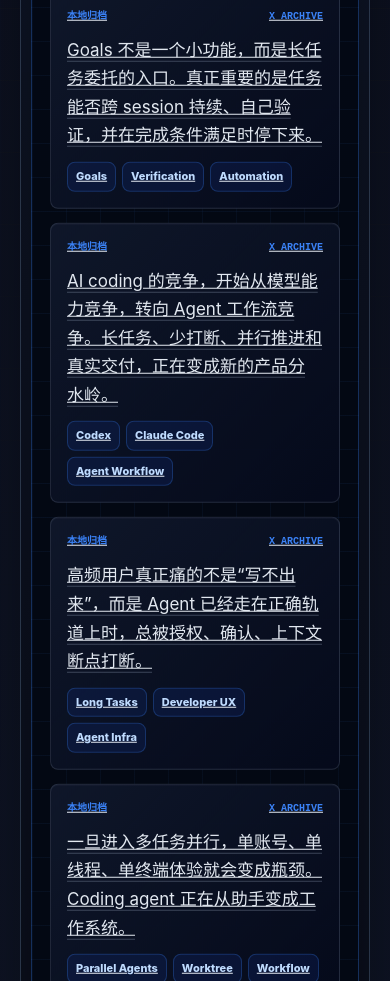
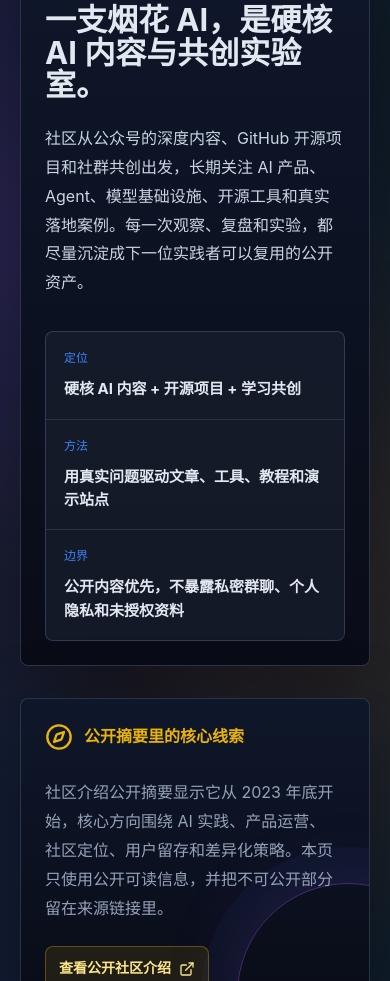
Before and after one commit to yizhiyanhua-ai/fireworks, a React (Vite) app: page / in a window 390 px wide. Shown: the part 3200-4181 px from the top of the page. Built offline with nearby package versions, Linux system fonts and the light colour scheme.

Commit message:
Add X feed updater and 20 item snapshot

```diff
--- a/package.json
+++ b/package.json
@@ -7,6 +7,7 @@
     "dev": "vite --host 0.0.0.0",
     "build": "vite build",
     "preview": "vite preview --host 0.0.0.0",
+    "sync:x-feed": "node scripts/sync-x-feed.mjs",
     "lint": "eslint ."
   },
   "dependencies": {
--- a/public/assets/x-feed.json
+++ b/public/assets/x-feed.json
@@ -4,8 +4,8 @@
     "handle": "teach_fireworks",
     "url": "https://x.com/teach_fireworks"
   },
-  "updatedAt": "2026-07-07T00:00:00+08:00",
-  "source": "static snapshot; replace this file from X MCP/API sync",
+  "updatedAt": "2026-07-08T00:00:00+08:00",
+  "source": "static snapshot; scheduled sync can replace this file from X API",
   "posts": [
     {
       "id": "2050190799837741377",
@@ -38,6 +38,134 @@
       "text": "Goals 不是一个小功能，而是长任务委托的入口。真正重要的是任务能否跨 session 持续、自己验证，并在完成条件满足时停下来。",
       "tags": ["Goals", "Verification", "Automation"],
       "metrics": "X archive"
+    },
+    {
+      "id": "2051095942213025811",
+      "url": "https://x.com/teach_fireworks/status/2051095942213025811",
+      "createdAt": "本地归档",
+      "text": "一个 Codex 账号很快不够用，本质上是任务并行度变了：探索、实现、修复、复盘开始同时发生。",
+      "tags": ["Codex", "Parallel", "Work System"],
+      "metrics": "X archive"
+    },
+    {
+      "id": "archive-agent-harness",
+      "url": "https://x.com/teach_fireworks",
+      "createdAt": "本地归档",
+      "text": "很多长任务 Agent 做不稳，不是模型不够强，而是 harness 不对。状态、工具、检查点和失败恢复才是地基。",
+      "tags": ["Harness", "Agent Infra", "State"],
+      "metrics": "X archive"
+    },
+    {
+      "id": "archive-agent-evals",
+      "url": "https://x.com/teach_fireworks",
+      "createdAt": "本地归档",
+      "text": "Agent eval 分数差异，很多时候不是模型差，而是基础设施差：数据、回放、观测、判分口径都在影响结果。",
+      "tags": ["Eval", "Infrastructure", "Observability"],
+      "metrics": "X archive"
+    },
+    {
+      "id": "archive-rag-ux",
+      "url": "https://x.com/teach_fireworks",
+      "createdAt": "本地归档",
+      "text": "RAG 系统的 UX 问题往往藏在检索链路里：用户看到的是答案，真正出错的是上下文进入模型前的排序和裁剪。",
+      "tags": ["RAG", "UX", "Context"],
+      "metrics": "X archive"
+    },
+    {
+      "id": "archive-memory-layer",
+      "url": "https://x.com/teach_fireworks",
+      "createdAt": "本地归档",
+      "text": "Memory 不是把历史全塞回 prompt，而是知道什么该保留、什么该遗忘、什么时候该被召回。",
+      "tags": ["Memory", "Context", "Agent"],
+      "metrics": "X archive"
+    },
+    {
+      "id": "archive-goals-loop",
+      "url": "https://x.com/teach_fireworks",
+      "createdAt": "本地归档",
+      "text": "Codex Goals 改变长任务 vibe coding 的上限，因为它把“继续做”从人工催促变成可验证循环。",
+      "tags": ["Goals", "Loop", "Verification"],
+      "metrics": "X archive"
+    },
+    {
+      "id": "archive-content-workflow",
+      "url": "https://x.com/teach_fireworks",
+      "createdAt": "本地归档",
+      "text": "把 Codex 当成图文工作流的一部分后，代码、图片、页面、验证可以被串成同一个交付链路。",
+      "tags": ["Codex", "Content Workflow", "Automation"],
+      "metrics": "X archive"
+    },
+    {
+      "id": "archive-team-agent",
+      "url": "https://x.com/teach_fireworks",
+      "createdAt": "本地归档",
+      "text": "真正让 Coding Agent 进入团队日常的，不是 demo，而是把它塞进一堆没人想做但必须做的工作里。",
+      "tags": ["Team Workflow", "Automation", "Agent"],
+      "metrics": "X archive"
+    },
+    {
+      "id": "archive-agent-infra-software",
+      "url": "https://x.com/teach_fireworks",
+      "createdAt": "本地归档",
+      "text": "AI 业务越往严肃场景走，新的 Agent Infra Software 机会越明显：权限、隔离、审计、回放都会变成产品点。",
+      "tags": ["Agent Infra", "Enterprise", "Safety"],
+      "metrics": "X archive"
+    },
+    {
+      "id": "archive-ai-product-content",
+      "url": "https://x.com/teach_fireworks",
+      "createdAt": "本地归档",
+      "text": "好的 AI 产品内容不只是功能播报，而是把能力承诺讲清楚：用户能少做什么、快做什么、交付什么。",
+      "tags": ["AI Product", "Positioning", "Content"],
+      "metrics": "X archive"
+    },
+    {
+      "id": "archive-programmatic-seo",
+      "url": "https://x.com/teach_fireworks",
+      "createdAt": "本地归档",
+      "text": "别把 impressions 当流量，程序化 SEO 真正启发是把内容生产拆成可复用模板、信号和分发系统。",
+      "tags": ["Growth", "SEO", "System"],
+      "metrics": "X archive"
+    },
+    {
+      "id": "archive-content-system",
+      "url": "https://x.com/teach_fireworks",
+      "createdAt": "本地归档",
+      "text": "高表现内容不是单条运气，它更像系统信号：选题、结构、标题、分发和反馈回路共同作用。",
+      "tags": ["Content System", "Growth", "Feedback"],
+      "metrics": "X archive"
+    },
+    {
+      "id": "archive-agent-loop",
+      "url": "https://x.com/teach_fireworks",
+      "createdAt": "本地归档",
+      "text": "Agent Loop 的关键不是循环本身，而是每一轮有没有可观察状态、明确停止条件和可追踪副作用。",
+      "tags": ["Agent Loop", "State", "Stop Condition"],
+      "metrics": "X archive"
+    },
+    {
+      "id": "archive-workflow-surface",
+      "url": "https://x.com/teach_fireworks",
+      "createdAt": "本地归档",
+      "text": "Claude Code、Codex、Cursor 的差异会越来越落在 workflow surface：任务怎么开始、怎么暂停、怎么恢复、怎么验收。",
+      "tags": ["Claude Code", "Codex", "Cursor"],
+      "metrics": "X archive"
+    },
+    {
+      "id": "archive-skill-memory",
+      "url": "https://x.com/teach_fireworks",
+      "createdAt": "本地归档",
+      "text": "AI 工具链的记忆层会越来越重要，因为真正浪费 token 的往往是重复解释项目背景和操作习惯。",
+      "tags": ["Skill Memory", "Tools", "Context"],
+      "metrics": "X archive"
+    },
+    {
+      "id": "archive-open-source-community",
+      "url": "https://x.com/teach_fireworks",
+      "createdAt": "本地归档",
+      "text": "开源项目最好的社区入口不是 README 热闹，而是别人能直接 fork、运行、复用，并把问题继续带回来。",
+      "tags": ["Open Source", "Community", "Reuse"],
+      "metrics": "X archive"
     }
   ]
 }
--- a/src/main.jsx
+++ b/src/main.jsx
@@ -291,7 +291,7 @@ function XFeedPanel() {
       </div>
       <div className="x-feed-status">
         <span>读取公开 JSON 快照</span>
-        <span>MCP/API 可定时覆盖</span>
+        <span>X API 每 6 小时同步</span>
       </div>
     </div>
   );
--- a/src/styles.css
+++ b/src/styles.css
@@ -478,7 +478,8 @@ h1 {
 .official-media {
   position: relative;
   display: block;
-  min-height: 640px;
+  height: 560px;
+  min-height: 560px;
   padding: 18px;
   overflow: hidden;
 }
@@ -590,7 +591,7 @@ h1 {
   z-index: 1;
   display: grid;
   grid-template-rows: auto minmax(0, 1fr) auto;
-  min-height: 604px;
+  min-height: 0;
   height: 100%;
   max-height: none;
   overflow: hidden;
@@ -681,7 +682,7 @@ h1 {
   display: grid;
   gap: 12px;
   padding: 22px 30px;
-  animation: x-feed-scroll 30s linear infinite;
+  animation: x-feed-scroll 84s linear infinite;
 }
 
 .x-feed-panel:hover .x-feed-track {
@@ -2039,7 +2040,8 @@ footer {
   }
 
   .official-media {
-    min-height: 640px;
+    height: 560px;
+    min-height: 560px;
   }
 
   .community-shell {
@@ -2183,7 +2185,8 @@ footer {
   }
 
   .official-media {
-    min-height: 620px;
+    height: 560px;
+    min-height: 560px;
     padding: 12px;
   }
 
@@ -2204,7 +2207,7 @@ footer {
   }
 
   .x-feed-panel {
-    min-height: 596px;
+    min-height: 0;
   }
 
   .x-feed-header {
@@ -2315,7 +2318,8 @@ footer {
   }
 
   .official-media {
-    min-height: 600px;
+    height: 540px;
+    min-height: 540px;
     padding: 10px;
   }
 
```
Also changed, not shown: eslint.config.js (+14 -0 lines), scripts/sync-x-feed.mjs (added, +103 -0 lines), 1 other file (tests, documents, lock files or other folders).
